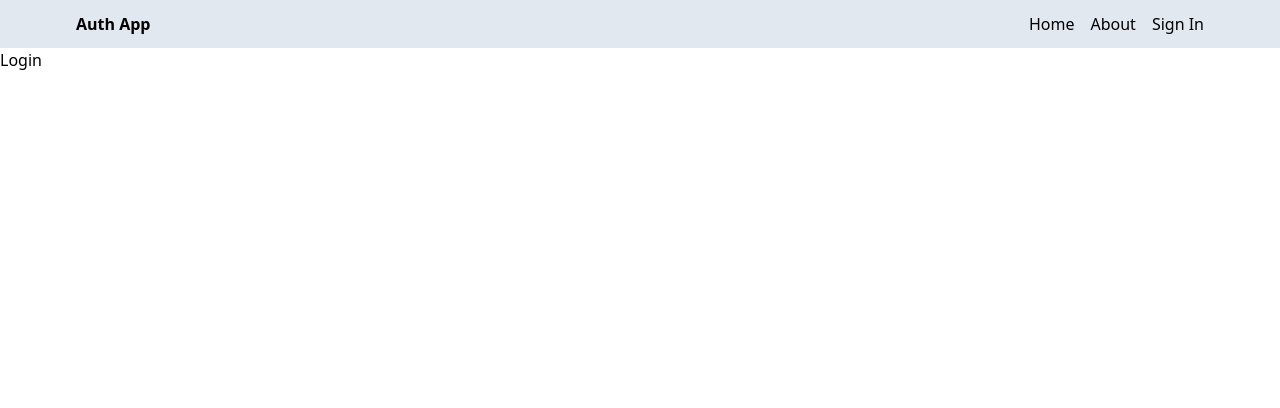
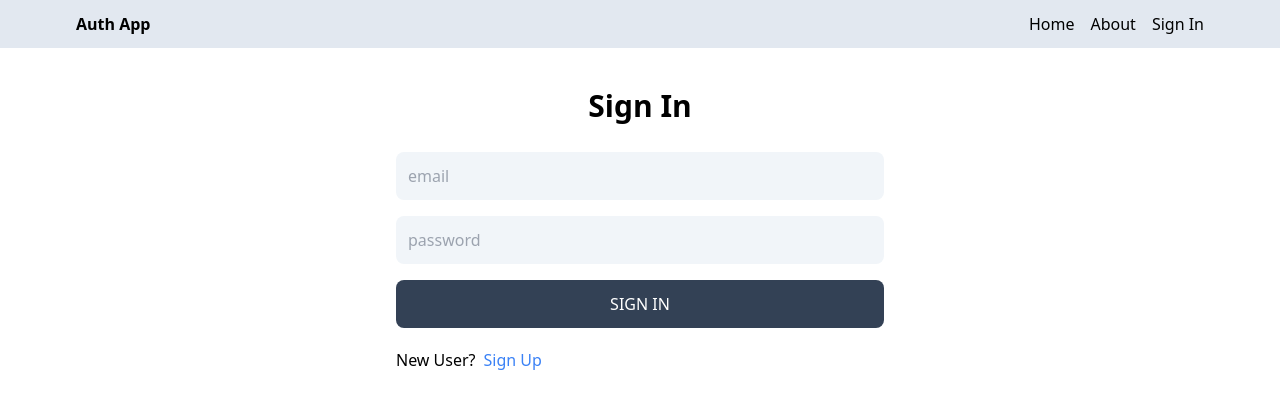
Before and after one commit to pritam1813/mern-auth, a React (Vite) app in the folder client/: page /login in a window 1280 px wide. Shown: the top 408 px of the page. Built offline with nearby package versions, Linux system fonts and the light colour scheme.

Commit message:
completed sign in page functionality

```diff
--- a/client/src/pages/Login.jsx
+++ b/client/src/pages/Login.jsx
@@ -1,5 +1,73 @@
-import React from "react";
+import { useState } from "react";
+import { Link, useNavigate } from "react-router-dom";
 
 export default function Login() {
-  return <div>Login</div>;
+  const [formData, setFormData] = useState({});
+  const [error, serError] = useState(false);
+  const [loading, setLoading] = useState(false);
+  const navigate = useNavigate();
+  const handleInputChange = (e) => {
+    setFormData({ ...formData, [e.target.id]: e.target.value });
+  };
+
+  const handleSubmit = async (e) => {
+    e.preventDefault();
+    try {
+      setLoading(true);
+      const res = await fetch("/api/auth/login", {
+        method: "POST",
+        headers: {
+          "Content-Type": "application/json",
+        },
+        body: JSON.stringify(formData),
+      });
+      const data = await res.json();
+      setLoading(false);
+      if (data.success === false) {
+        serError(true);
+        return;
+      }
+      navigate("/");
+    } catch (error) {
+      setLoading(false);
+      serError(true);
+      console.log(error);
+    }
+  };
+
+  return (
+    <div className="p-3 max-w-lg mx-auto">
+      <h1 className="text-3xl text-center font-semibold my-7">Sign In</h1>
+      <form onSubmit={handleSubmit} className="flex flex-col gap-4">
+        <input
+          type="email"
+          placeholder="email"
+          id="email"
+          className="bg-slate-100 p-3 rounded-lg"
+          onChange={handleInputChange}
+        />
+        <input
+          type="password"
+          placeholder="password"
+          id="password"
+          className="bg-slate-100 p-3 rounded-lg"
+          onChange={handleInputChange}
+        />
+        <button
+          disabled={loading}
+          className="bg-slate-700 text-white p-3 rounded-lg
+    uppercase hover:opacity-95 disabled:opacity-80"
+        >
+          {loading ? "Loading..." : "Sign In"}
+        </button>
+      </form>
+      <div className="flex gap-2 mt-5">
+        <p>New User?</p>
+        <Link to="/signup">
+          <span className="text-blue-500">Sign Up</span>
+        </Link>
+      </div>
+      <p className="text-red-700 mt-5">{error && "Something Went Wrong"}</p>
+    </div>
+  );
 }
--- a/client/src/pages/SignUp.jsx
+++ b/client/src/pages/SignUp.jsx
@@ -1,10 +1,11 @@
 import { useState } from "react";
-import { Link } from "react-router-dom";
+import { Link, useNavigate } from "react-router-dom";
 
 export default function SignUp() {
   const [formData, setFormData] = useState({});
   const [error, serError] = useState(false);
   const [loading, setLoading] = useState(false);
+  const navigate = useNavigate();
   const handleInputChange = (e) => {
     setFormData({ ...formData, [e.target.id]: e.target.value });
   };
@@ -22,12 +23,11 @@
       });
       const data = await res.json();
       setLoading(false);
-      if (data.success) {
-        serError(false);
-      } else {
+      if (data.success === false) {
         serError(true);
+        return;
       }
-      return;
+      navigate("/login");
     } catch (error) {
       setLoading(false);
       serError(true);
```
